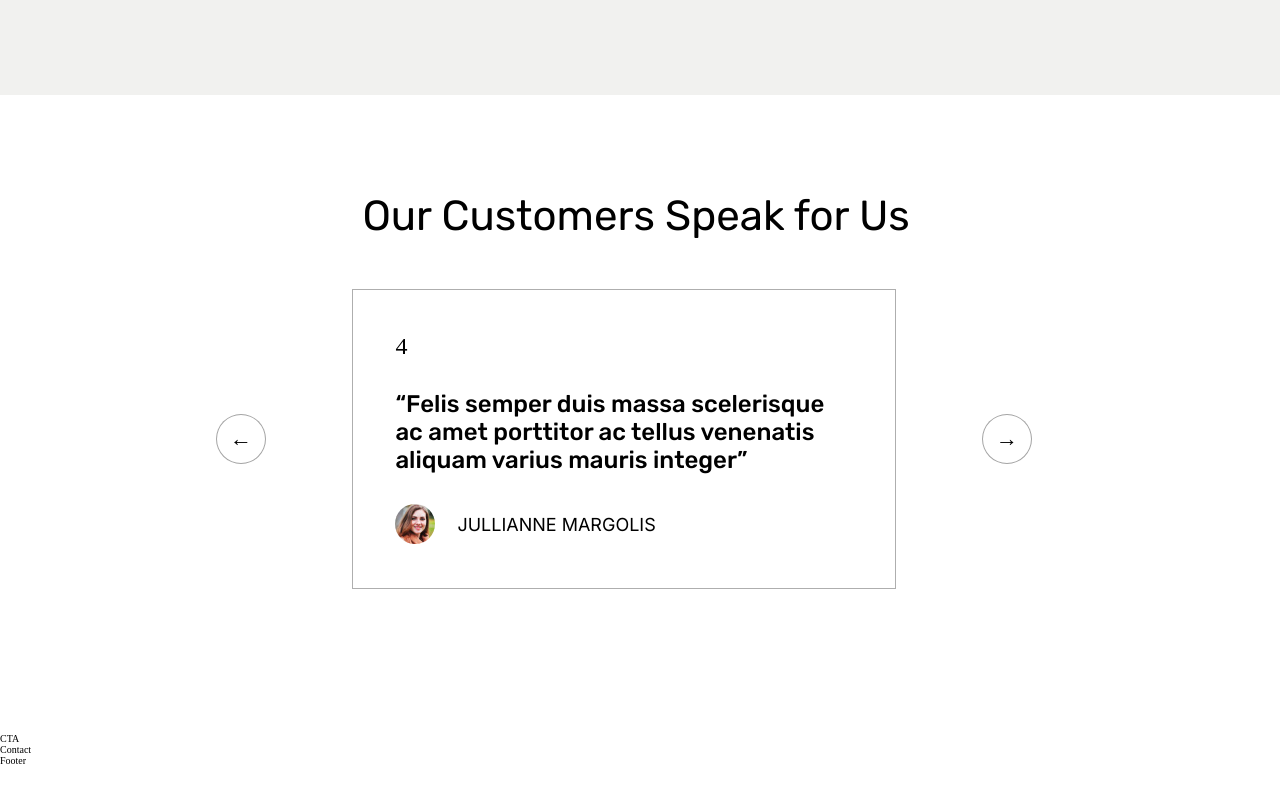
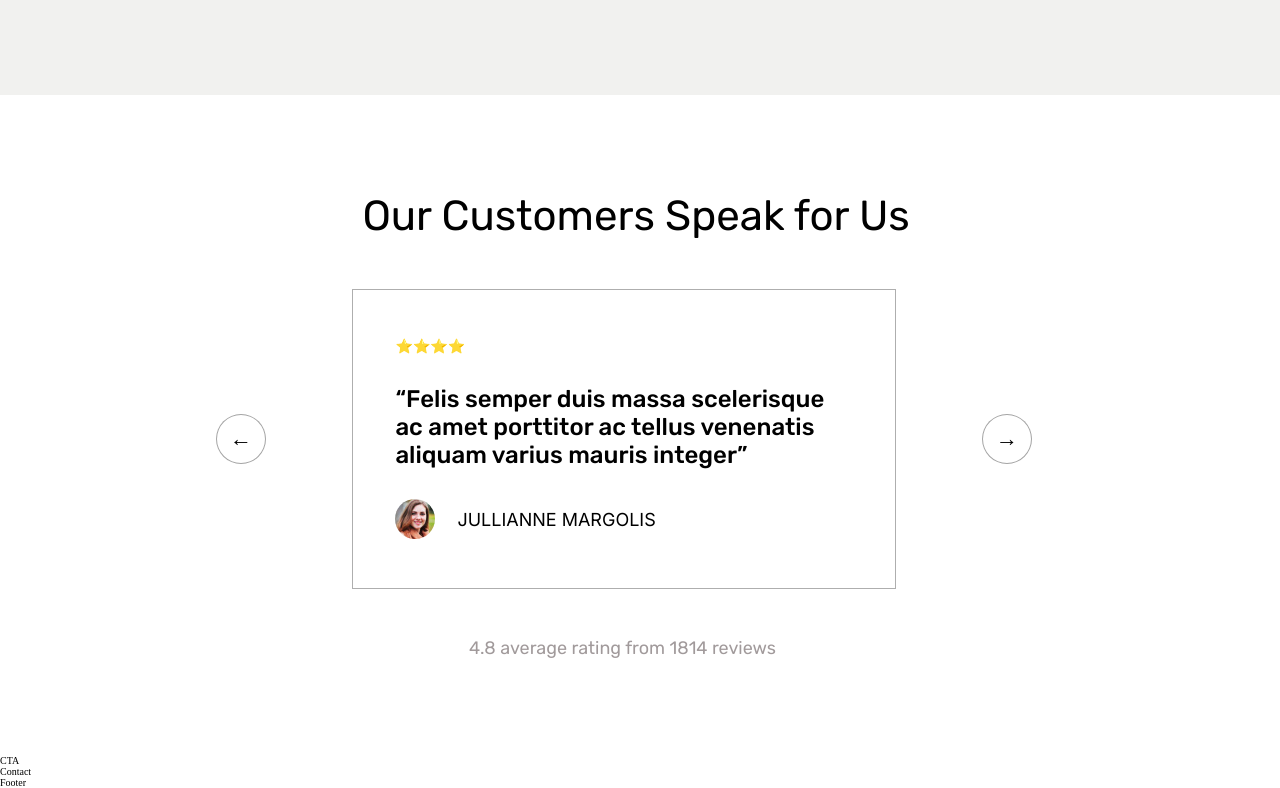
Before and after one commit to Novo1999/SneakShoe, a React (Vite) app: page / in a window 1280 px wide. Shown: the part 5336-6124 px from the top of the page. Before the commit the page ends 6102 px from the top, so only its background shows below. Built offline with nearby package versions, Linux system fonts and the light colour scheme.

Commit message:
customer section

```diff
--- a/src/components/Homepage/CustomerReview/CustomerReview.jsx
+++ b/src/components/Homepage/CustomerReview/CustomerReview.jsx
@@ -1,4 +1,5 @@
 import { useEffect, useState } from "react";
+import Star from "./Stars";
 import "./CustomerReview.scss";
 
 const Reviews = [
@@ -75,9 +76,7 @@ function CustomerReview() {
               applyClass ? "slide-left" : ""
             } ${applyClass2 ? "slide-right" : ""}`}
           >
-            <p className="customer__review-rating">
-              {Reviews[currentReview].rating}
-            </p>
+            <Star quantity={Reviews[currentReview].rating} />
             <p className="customer__review-review">
               {Reviews[currentReview].review}
             </p>
@@ -89,6 +88,9 @@ function CustomerReview() {
         </div>
         <button onClick={handleRight}>&rarr;</button>
       </div>
+      <p className="customer__review-bottom-text">
+        4.8 average rating from 1814 reviews
+      </p>
     </section>
   );
 }
--- a/src/components/Homepage/CustomerReview/CustomerReview.scss
+++ b/src/components/Homepage/CustomerReview/CustomerReview.scss
@@ -97,3 +97,16 @@
   position: relative;
   right: 3rem;
 }
+
+.customer__review-rating {
+  font-size: 1.4rem;
+  display: flex;
+}
+
+.customer__review-bottom-text {
+  text-align: center;
+  font-size: 1.8rem;
+  font-family: var(--font-2);
+  margin-right: 3.5rem;
+  color: var(--clr-primary-3);
+}
--- /dev/null
+++ b/src/components/Homepage/CustomerReview/Stars.jsx
@@ -0,0 +1,9 @@
+import "./CustomerReview.scss";
+function Star({ quantity }) {
+  const stars = Array.from({ length: quantity }, (_, index) => {
+    return <p key={index}>⭐</p>;
+  });
+  return <div className="customer__review-rating">{stars}</div>;
+}
+
+export default Star;
```
